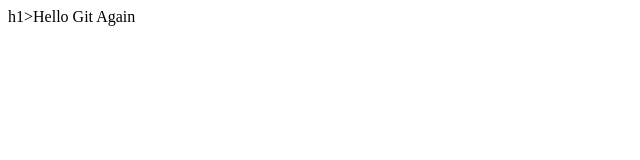
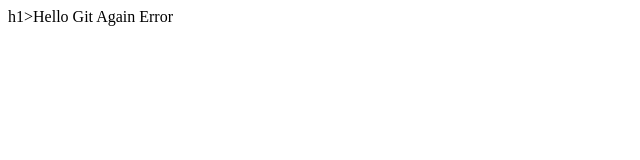
Before and after one commit to StAndre1974/test, a plain HTML site: page index.html in a window 1280 px wide. Shown: the full height of the page, 0-640 px from the left. Drawn offline with Linux system fonts and the light colour scheme.

Commit message:
Add Again 2

```diff
--- a/index.html
+++ b/index.html
@@ -4,6 +4,6 @@
 		<meta charset="UTF+8">
 	</head>
 	<body>
-	h1>Hello Git Again</h1>
+	h1>Hello Git Again Error</h1>
 	</body>
 </html>
```
